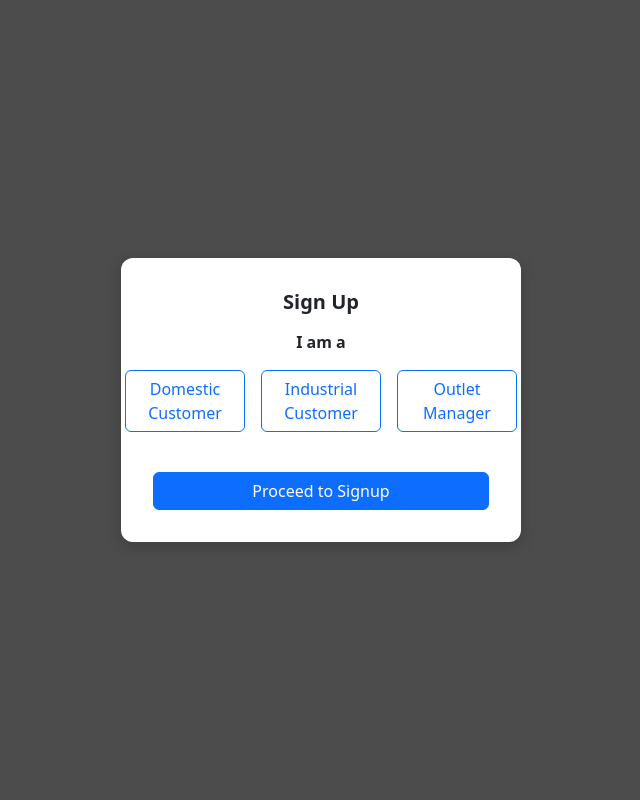
After one commit to Madhavi1997/GasByGas, a PHP site: page /popup.php in a window 1280 px wide. The commit adds this page. Shown: the whole page, without its empty margins (319-959 px from the left). Run offline with PHP 8.4, Linux system fonts and the light colour scheme.

Commit message:
Added Popup

```diff
--- a/order-review.php
+++ b/order-review.php
@@ -13,7 +13,7 @@
     <!-- Header -->
     <?php include 'assets/components/header.php'; ?>
 
-    <div class="container py-5 d-flex justify-content-center">
+    <div class="container d-flex justify-content-center" style="padding-top: 120px">
         <div class="card p-4 shadow-lg" style="max-width: 800px; width: 100%;">
             <h2 class="text-center fw-bold">Where should we send the order?</h2>
 
--- /dev/null
+++ b/popup.php
@@ -0,0 +1,60 @@
+<!DOCTYPE html>
+<html lang="en">
+<head>
+  <meta charset="UTF-8">
+  <meta name="viewport" content="width=device-width, initial-scale=1.0">
+  <title>Sign Up Selection</title>
+  <link href="https://cdn.jsdelivr.net/npm/bootstrap@5.3.0/dist/css/bootstrap.min.css" rel="stylesheet">
+  <style>
+    body {
+      background-color: rgba(0, 0, 0, 0.7);
+      height: 100vh;
+      display: flex;
+      align-items: center;
+      justify-content: center;
+    }
+
+    .popup-card {
+      max-width: 400px;
+      background: #ffffff;
+      padding: 2rem;
+      border-radius: 12px;
+      box-shadow: 0px 4px 15px rgba(0, 0, 0, 0.2);
+      text-align: center;
+    }
+
+    .btn-selection {
+      min-width: 120px;
+    }
+
+    .btn-selection.active {
+      background-color: #0d6efd;
+      color: white;
+    }
+  </style>
+</head>
+<body>
+
+  <div class="popup-card">
+    <h5 class="fw-bold mb-3">Sign Up</h5>
+    <p class="fw-semibold">I am a</p>
+
+    <div class="d-flex justify-content-center gap-3 my-3">
+      <button class="btn btn-outline-primary btn-selection" onclick="selectUser(this)">Domestic Customer</button>
+      <button class="btn btn-outline-primary btn-selection" onclick="selectUser(this)">Industrial Customer</button>
+      <button class="btn btn-outline-primary btn-selection" onclick="selectUser(this)">Outlet Manager</button>
+    </div>
+
+    <button class="btn btn-primary mt-4 w-100">Proceed to Signup</button>
+  </div>
+
+  <script>
+    function selectUser(button) {
+      document.querySelectorAll('.btn-selection').forEach(btn => btn.classList.remove('active'));
+      button.classList.add('active');
+    }
+  </script>
+
+  <script src="https://cdn.jsdelivr.net/npm/bootstrap@5.3.0/dist/js/bootstrap.bundle.min.js"></script>
+</body>
+</html>
```
Also changed, not shown: login_1.php (+26 -7 lines), search.php (+25 -2 lines), 1 other file.
